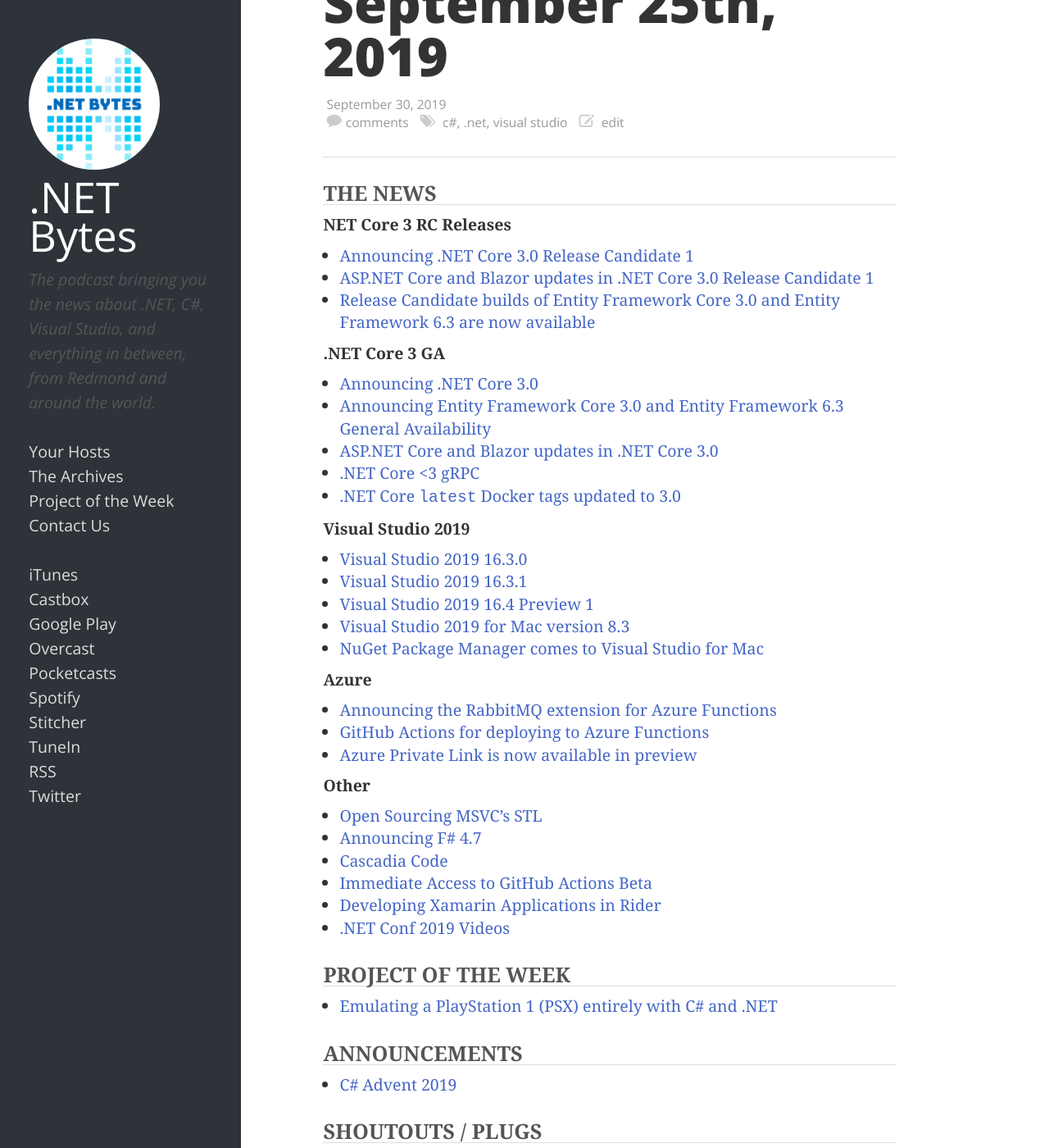
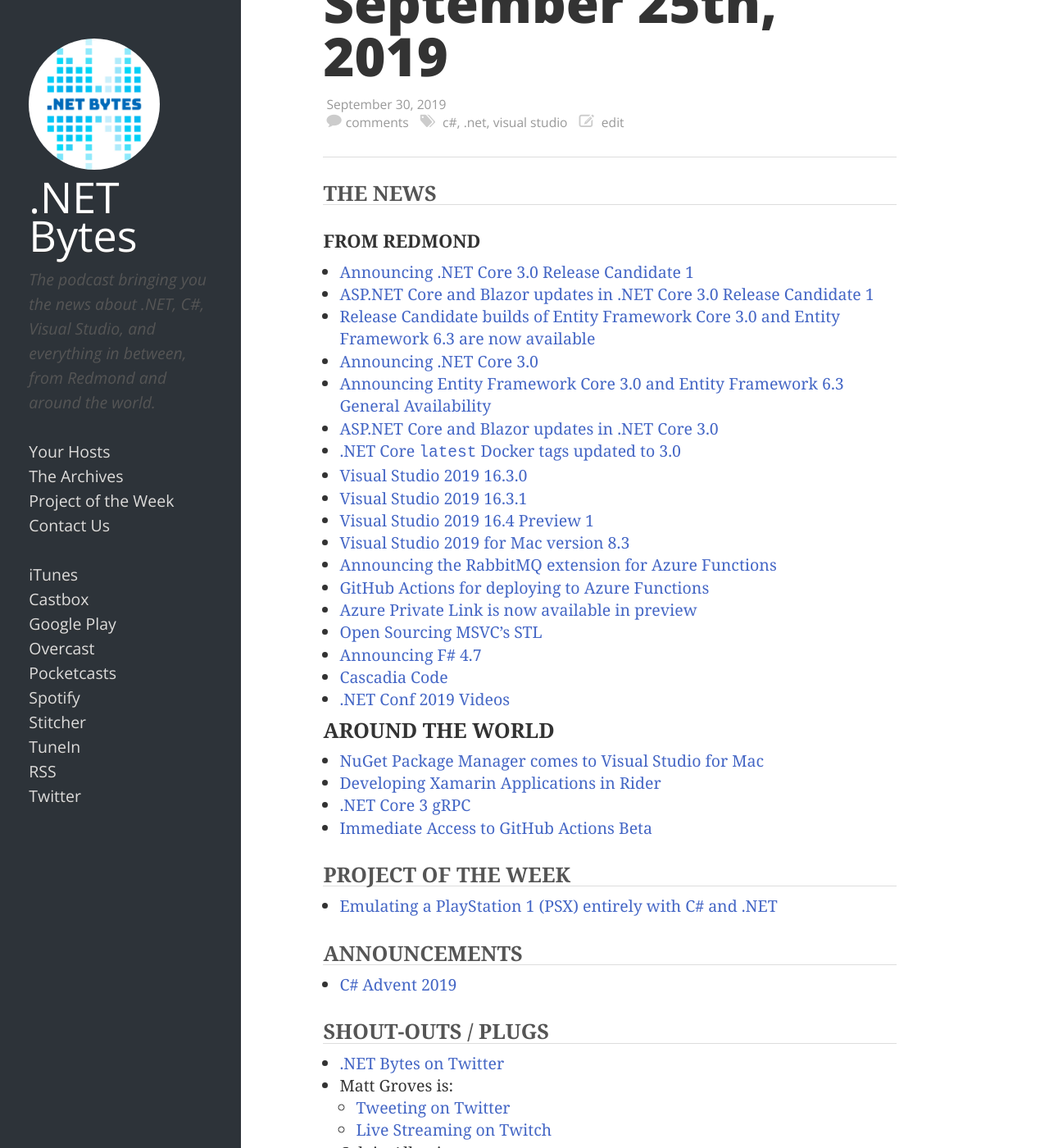
Before and after one commit to dotnetbytes/Website, a Jekyll site: the page built from _posts/2019-09-30-8.md, in a window 1280 px wide and 1400 px high, scrolled down 304 px. Shown: the whole window at 82% size. Built offline with Jekyll 4.4.1, drawn with Linux system fonts in a browser that asks for light colours; comment, search, counter and statistics services are not loaded.

Commit message:
Standardizing file layout / formatting / markup

```diff
--- a/_posts/2019-09-30-8.md
+++ b/_posts/2019-09-30-8.md
@@ -9,53 +9,44 @@ duration: "52:43"
 
 ## THE NEWS
 
+### FROM REDMOND
 
-#### NET Core 3 RC Releases
 * [Announcing .NET Core 3.0 Release Candidate 1](https://devblogs.microsoft.com/dotnet/announcing-net-core-3-0-release-candidate-1/)
 * [ASP.NET Core and Blazor updates in .NET Core 3.0 Release Candidate 1](https://devblogs.microsoft.com/aspnet/asp-net-core-and-blazor-updates-in-net-core-3-0-release-candidate-1/)
 * [Release Candidate builds of Entity Framework Core 3.0 and Entity Framework 6.3 are now available](https://devblogs.microsoft.com/dotnet/release-candidate-builds-of-entity-framework-core-3-0-and-entity-framework-6-3-are-now-available/)
-
-
-#### .NET Core 3 GA
 * [Announcing .NET Core 3.0](https://devblogs.microsoft.com/dotnet/announcing-net-core-3-0/)
 * [Announcing Entity Framework Core 3.0 and Entity Framework 6.3 General Availability](https://devblogs.microsoft.com/dotnet/announcing-ef-core-3-0-and-ef-6-3-general-availability/)
 * [ASP.NET Core and Blazor updates in .NET Core 3.0](https://devblogs.microsoft.com/aspnet/asp-net-core-and-blazor-updates-in-net-core-3-0/)
-* [.NET Core &lt;3 gRPC](https://grpc.io/blog/grpc-on-dotnetcore/)
 * [.NET Core `latest` Docker tags updated to 3.0](https://github.com/dotnet/dotnet-docker/issues/1337)
-
-
-#### Visual Studio 2019
 * [Visual Studio 2019 16.3.0](https://docs.microsoft.com/en-us/visualstudio/releases/2019/release-notes#16.3.0)
 * [Visual Studio 2019 16.3.1](https://docs.microsoft.com/en-us/visualstudio/releases/2019/release-notes#16.3.1)
 * [Visual Studio 2019 16.4 Preview 1](https://docs.microsoft.com/en-us/visualstudio/releases/2019/release-notes-preview#16.4.0-pre.1.0)
 * [Visual Studio 2019 for Mac version 8.3](https://devblogs.microsoft.com/visualstudio/visual-studio-2019-for-mac-version-8-3/)
-* [NuGet Package Manager comes to Visual Studio for Mac](https://xamarinhowto.com/nuget-package-manager-comes-to-visual-studio-for-mac/)
-
-
-#### Azure
 * [Announcing the RabbitMQ extension for Azure Functions](https://dev.to/azure/announcing-the-rabbitmq-extension-for-azure-functions-2mbo)
 * [GitHub Actions for deploying to Azure Functions](https://github.com/marketplace/actions/azure-functions-action)
 * [Azure Private Link is now available in preview](https://azure.microsoft.com/en-us/updates/private-link-now-available-in-preview/)
-
-
-#### Other
 * [Open Sourcing MSVC’s STL](https://devblogs.microsoft.com/cppblog/open-sourcing-msvcs-stl/)
 * [Announcing F# 4.7](https://devblogs.microsoft.com/dotnet/announcing-f-4-7/)
 * [Cascadia Code](https://devblogs.microsoft.com/commandline/cascadia-code/)
-* [Immediate Access to GitHub Actions Beta](https://twitter.com/natfriedman/status/1174158823877042177?s=19)
-* [Developing Xamarin Applications in Rider](https://blog.jetbrains.com/dotnet/2019/09/11/developing-xamarin-applications-rider/)
 * [.NET Conf 2019 Videos](https://channel9.msdn.com/Events/dotnetConf/NET-Conf-2019)
 
+### AROUND THE WORLD
+
+* [NuGet Package Manager comes to Visual Studio for Mac](https://xamarinhowto.com/nuget-package-manager-comes-to-visual-studio-for-mac/)
+* [Developing Xamarin Applications in Rider](https://blog.jetbrains.com/dotnet/2019/09/11/developing-xamarin-applications-rider/)
+* [.NET Core 3 gRPC](https://grpc.io/blog/grpc-on-dotnetcore/)
+* [Immediate Access to GitHub Actions Beta](https://twitter.com/natfriedman/status/1174158823877042177?s=19)
 
 ## PROJECT OF THE WEEK
+
 * [Emulating a PlayStation 1 (PSX) entirely with C# and .NET](https://www.hanselman.com/blog/EmulatingAPlayStation1PSXEntirelyWithCAndNET.aspx)
 
+## ANNOUNCEMENTS
 
-## ANNOUNCEMENTS
 * [C# Advent 2019](https://crosscuttingconcerns.com/C-Advent-2019-Early-Sign-Up)
 
+## SHOUT-OUTS / PLUGS
 
-## SHOUTOUTS / PLUGS
 * [.NET Bytes on Twitter](https://twitter.com/dotnetbytes)
 * Matt Groves is:
   * [Tweeting on Twitter](https://twitter.com/mgroves)
```
Also changed, not shown: _posts/2019-10-14-9.md (+6 -2 lines).
